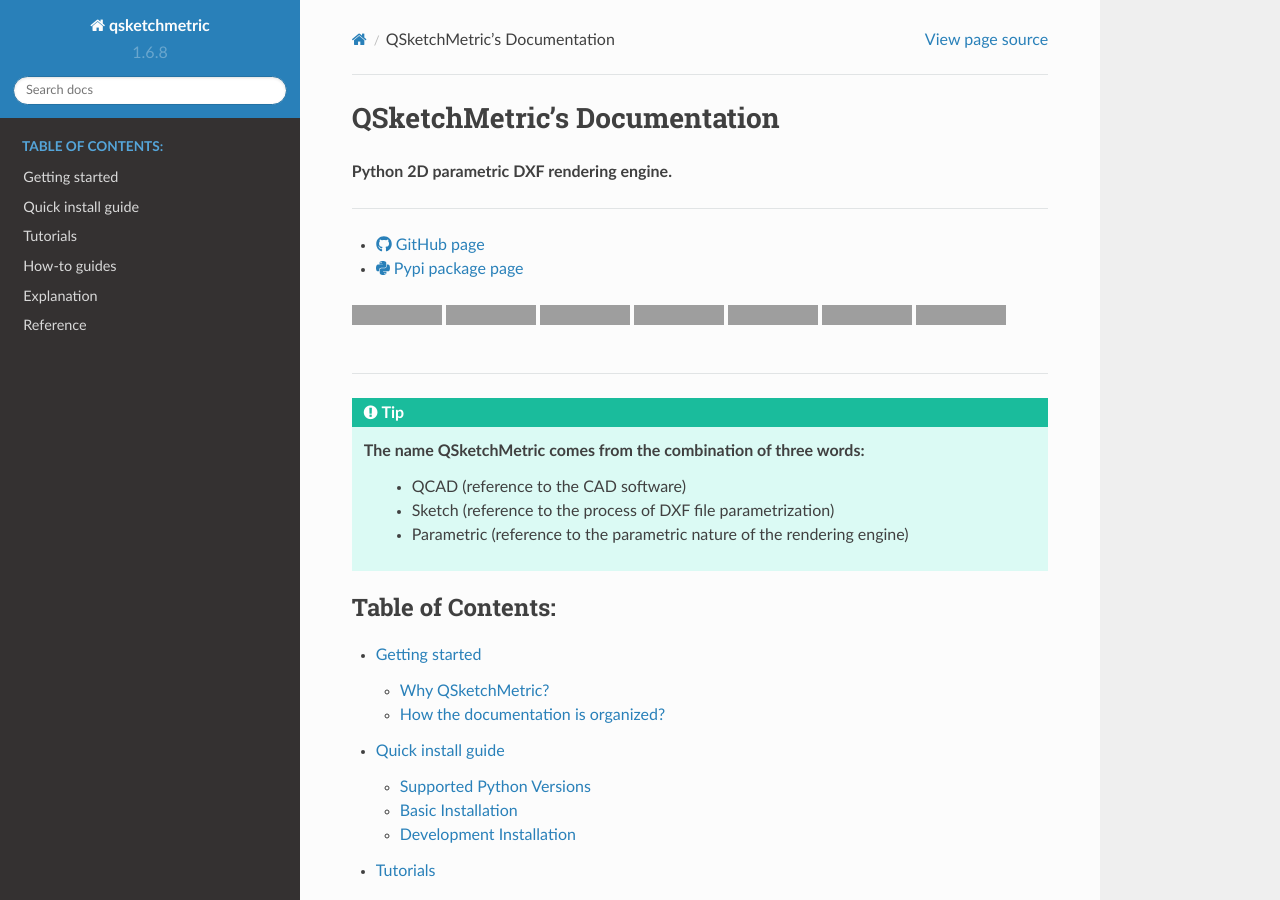
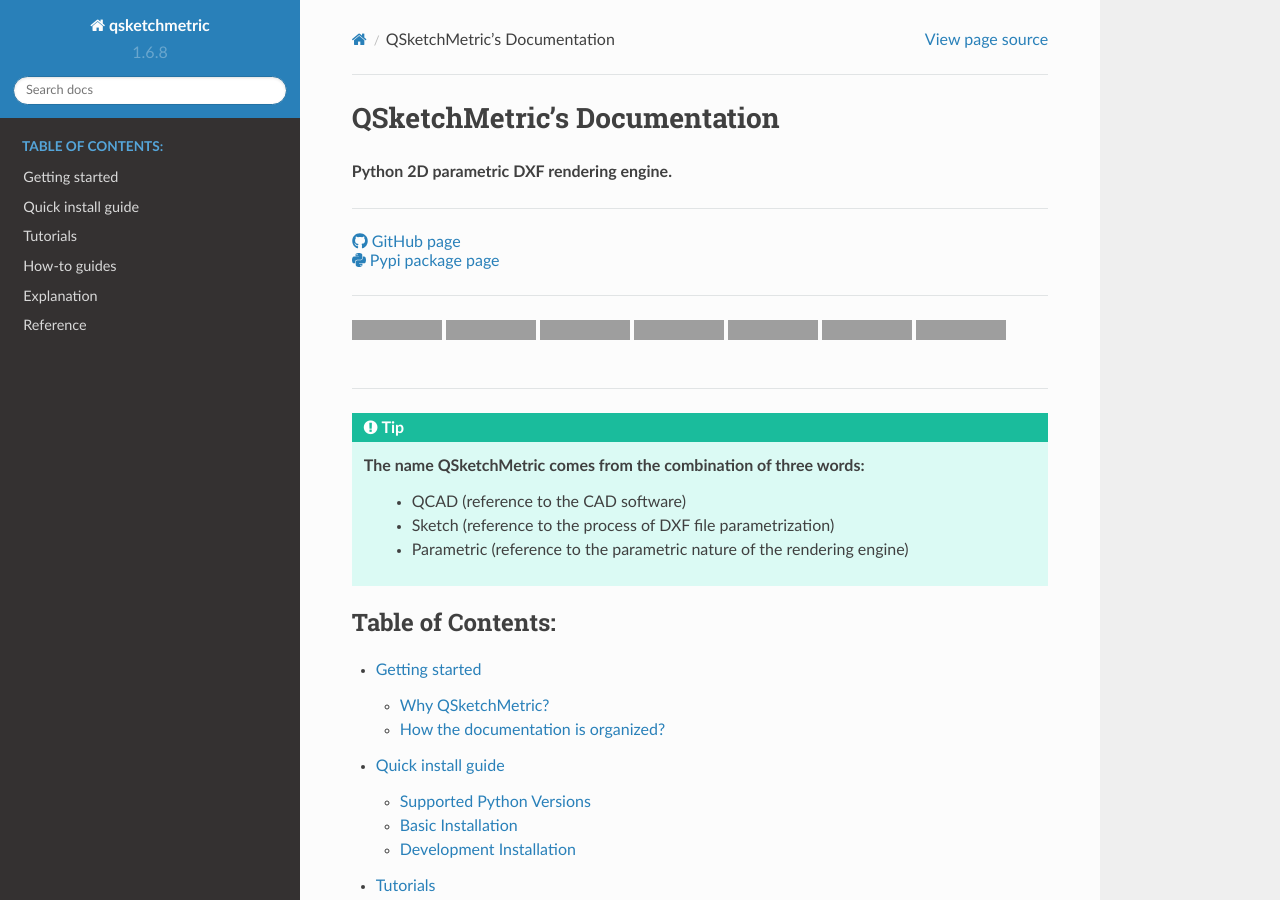
Before and after one commit to MadScrewdriver/qsketchmetric, a Sphinx documentation site: the page built from docs/index.rst, in a window 1280 px wide and 900 px high. Built offline with Sphinx 7.4.7 and the Read the Docs theme 2.0.0, drawn with Linux system fonts in a browser that asks for light colours; formulas are drawn with MathJax 3; grey boxes are pictures that could not be loaded.

Commit message:
Documentation beta

```diff
--- a/docs/index.rst
+++ b/docs/index.rst
@@ -11,10 +11,10 @@
 
 .. raw:: html
 
-   <ul>
-   <li><a href="https://github.com/MadScrewdriver/qsketchmetric"><i class="fab fa-github"></i> GitHub page</a></li>
-   <li><a href="https://pypi.org/project/qsketchmetric/"><i class="fab fa-python"></i> Pypi package page</a></li>
-   </ul>
+   <a href="https://github.com/MadScrewdriver/qsketchmetric"><i class="fab fa-github"></i> GitHub page</a></li></br>
+   <a href="https://pypi.org/project/qsketchmetric/"><i class="fab fa-python"></i> Pypi package page</a></li>
+
+---------------------------------------------
 
 .. image:: https://github.com/MadScrewdriver/qsketchmetric/actions/workflows/tests.yml/badge.svg
    :target: https://github.com/MadScrewdriver/qsketchmetric/actions/workflows/tests.yml
```
Also changed, not shown: 1 other file.
